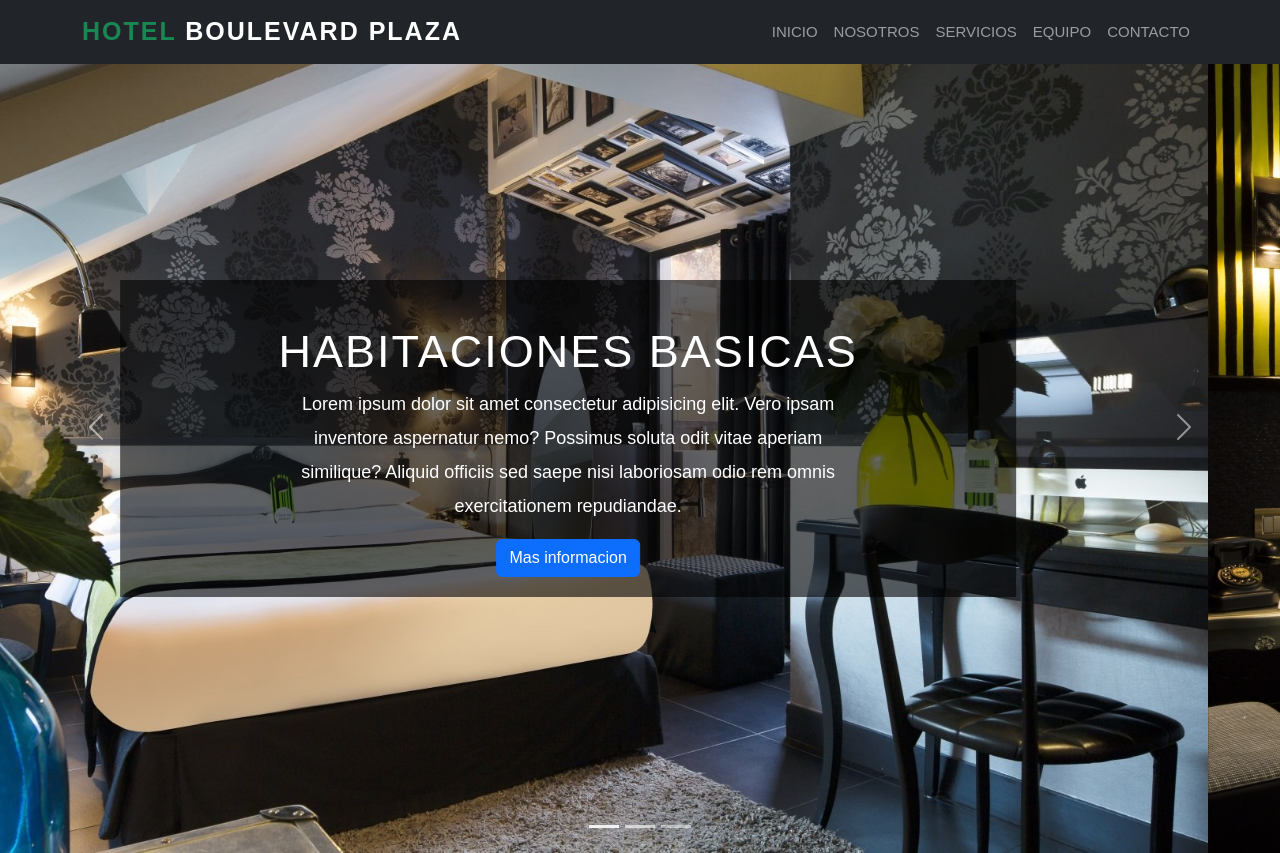
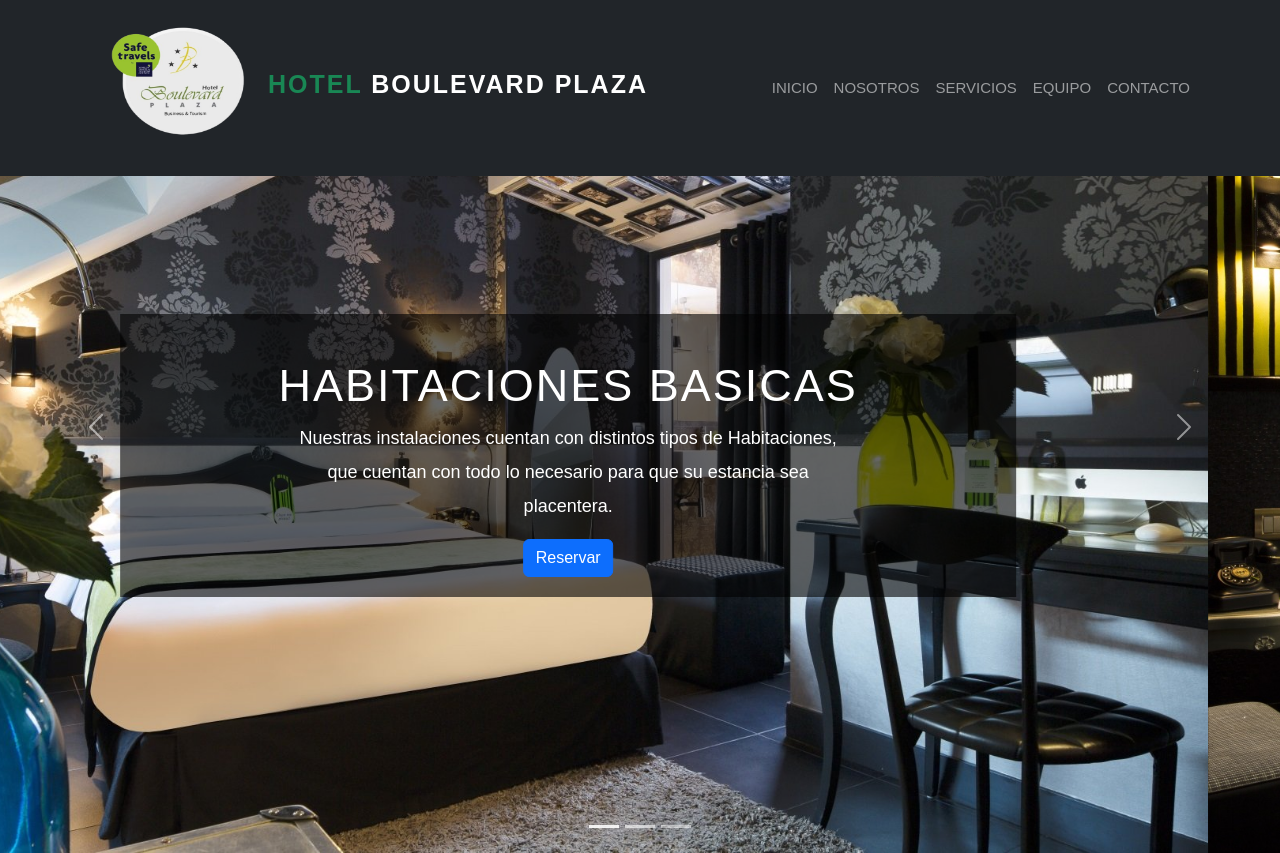
Before and after one commit to Linuxero18/HotelBoulevardPlaza, a plain HTML site: page index.html in a window 1280 px wide. Shown: the top 853 px of the page. Drawn offline with nearby package versions, Linux system fonts and the light colour scheme.

Commit message:
Agregue archivos y codigo para mostrar logo de la empresa

```diff
--- a/index.html
+++ b/index.html
@@ -17,8 +17,14 @@
 
         <div class="container">
 
+            <div>
+                <a href="#" class="navbar-brand">
+
+                </a>
+            </div>
+
             <a href="#" class="navbar-brand">
-                <span class="text-success">Hotel</span> Boulevard Plaza</a>
+                <span class="text-success"><sup><img src="img/Logo_Hotel-removebg-preview.png" alt="" width="170" height="150"></sup>Hotel</span> Boulevard Plaza</a>
             <button class="navbar-toggler" type="button" data-bs-toggle="collapse" data-bs-target="navbarS"
                 aria-controls="navbarS" aria-expanded="false" aria-label="Toggle navigation"><span
                     class="navbar-toggler-icon"></span>
@@ -71,11 +77,9 @@
                 <div class="carousel-caption">
                     <h5>Habitaciones Basicas</h5>
                     <p>
-                        Lorem ipsum dolor sit amet consectetur adipisicing elit. Vero ipsam inventore aspernatur nemo?
-                        Possimus soluta odit vitae aperiam similique? Aliquid officiis sed saepe nisi laboriosam odio
-                        rem omnis exercitationem repudiandae.
+                        Nuestras instalaciones cuentan con distintos tipos de Habitaciones, que cuentan con todo lo necesario para que su estancia sea placentera.
                     </p>
-                    <a href="#" class="btn btn-primary mt-3">Mas informacion</a>
+                    <a href="#" class="btn btn-primary mt-3">Reservar</a>
                 </div>
             </div>
 
@@ -88,7 +92,7 @@
                         Possimus soluta odit vitae aperiam similique? Aliquid officiis sed saepe nisi laboriosam odio
                         rem omnis exercitationem repudiandae.
                     </p>
-                    <a href="#" class="btn btn-primary mt-3">Mas informacion</a>
+                    <a href="#" class="btn btn-primary mt-3">Reservar</a>
                 </div>
             </div>
 
```
Also changed, not shown: img/Logo Hotel.jpg (added), img/Logo_Hotel-removebg-preview.png (added).
